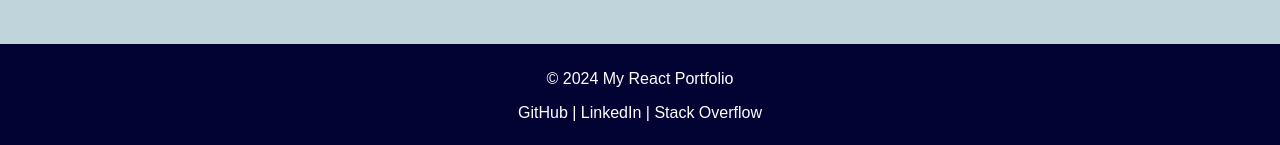
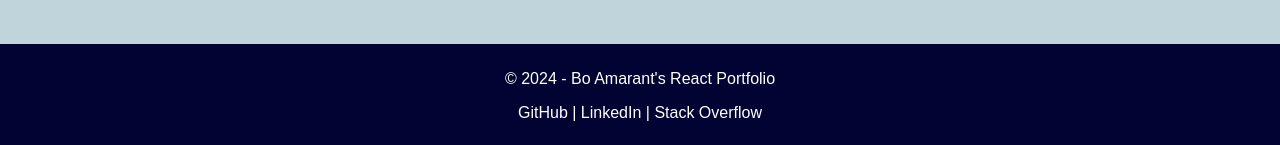
Before and after one commit to boamarant/React-Portfolio, a React (Vite) app: page /resume in a window 1280 px wide. Shown: the part 652-797 px from the top of the page. Built offline with nearby package versions, Linux system fonts and the light colour scheme.

Commit message:
Added to readme

```diff
--- a/src/components/Footer.jsx
+++ b/src/components/Footer.jsx
@@ -3,7 +3,7 @@ import React from 'react';
 function Footer() {
   return (
     <footer>
-      <p>&copy; 2024 My React Portfolio</p>
+      <p>&copy; 2024 - Bo Amarant's React Portfolio</p>
       <p>
         <a href="https://github.com/boamarant">GitHub</a> |
         <a href="https://linkedin.com/in/boamarant"> LinkedIn</a> |
```
Also changed, not shown: 1 other file (tests, documents, lock files or other folders).
